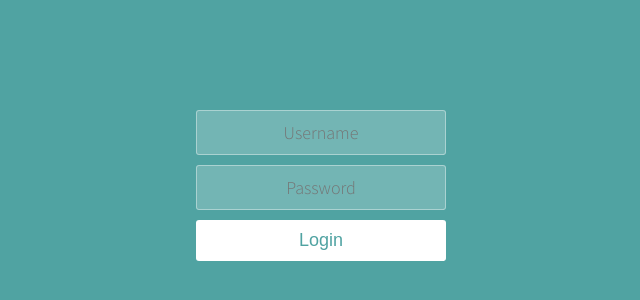
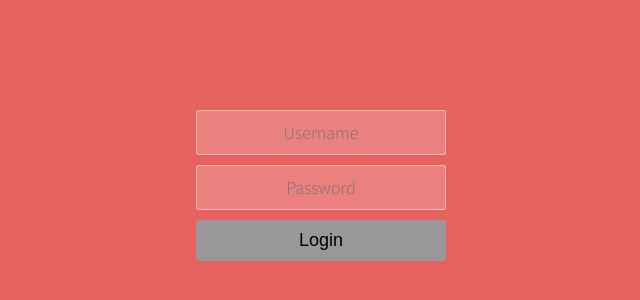
Before and after one commit to neethunsr/login, a React (Create React App) app: page / in a window 1280 px wide. Shown: the part 118-418 px from the top of the page, without its empty margins (319-959 px from the left). Built offline with nearby package versions, Linux system fonts and the light colour scheme.

Commit message:
Update styles.css

```diff
--- a/public/styles.css
+++ b/public/styles.css
@@ -7,9 +7,9 @@
 
 body {
 	font-family: "Source Sans Pro", sans-serif;
-  color: white;
+	color: black;
 	font-weight: 300;
-  background: #50a3a2;
+	background: #e5625e;
 	width: 100%;
 	height: 100%;
 }
@@ -40,17 +40,17 @@ form input {
 	display: block;
 	text-align: center;
 	font-size: 18px;
-  color: white;
+	color: black;
 	font-weight: 300;
 }
 
 form button {
 	appearance: none;
 	outline: 0;
-  background-color: white;
+	background-color: #999799;
 	border: 0;
 	padding: 10px 15px;
-  color: #50a3a2;
+	color: black;
 	border-radius: 3px;
 	width: 250px;
 	font-size: 18px;
```
Lines whose indentation alone changed are shown as unchanged.
